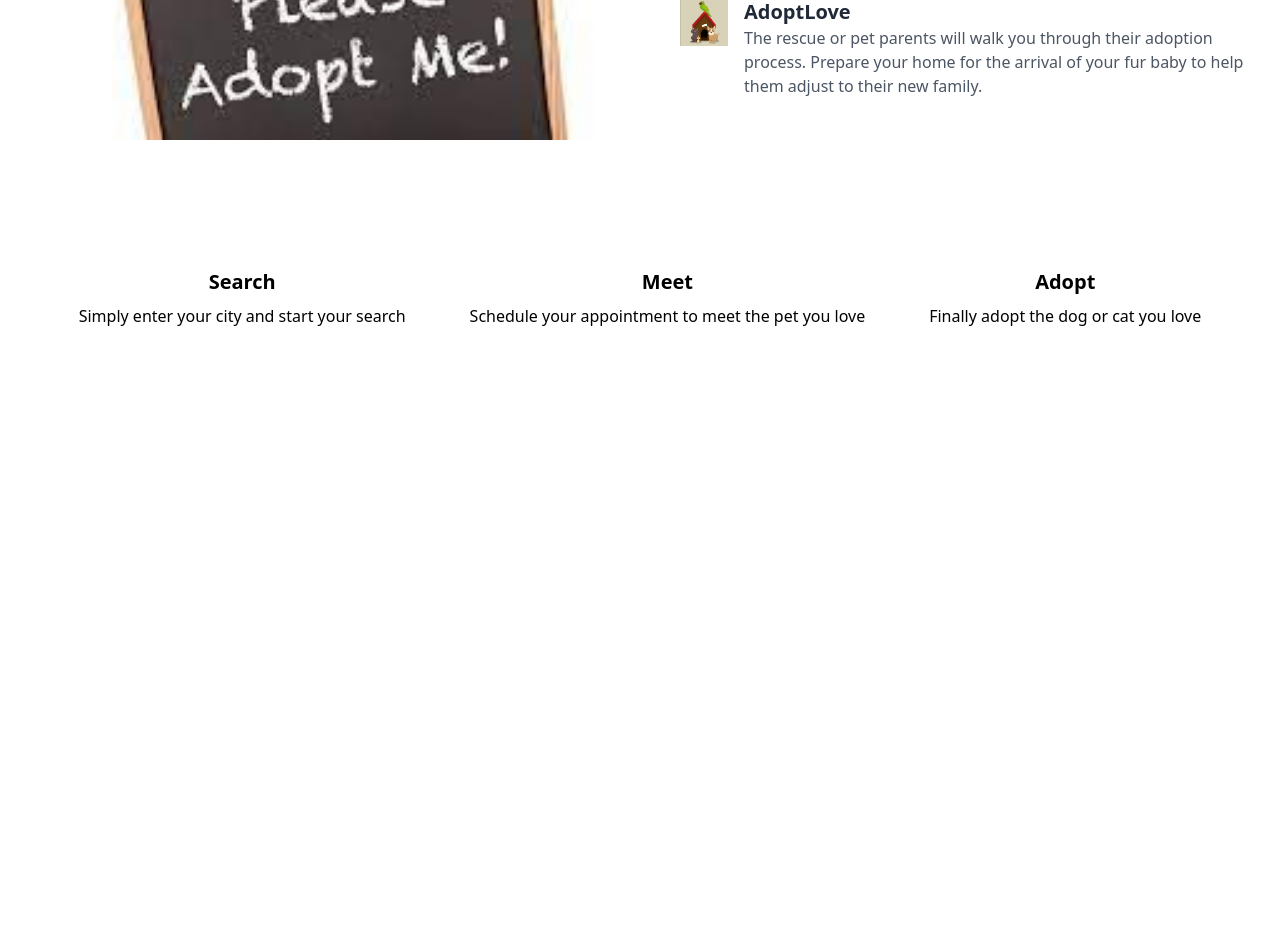
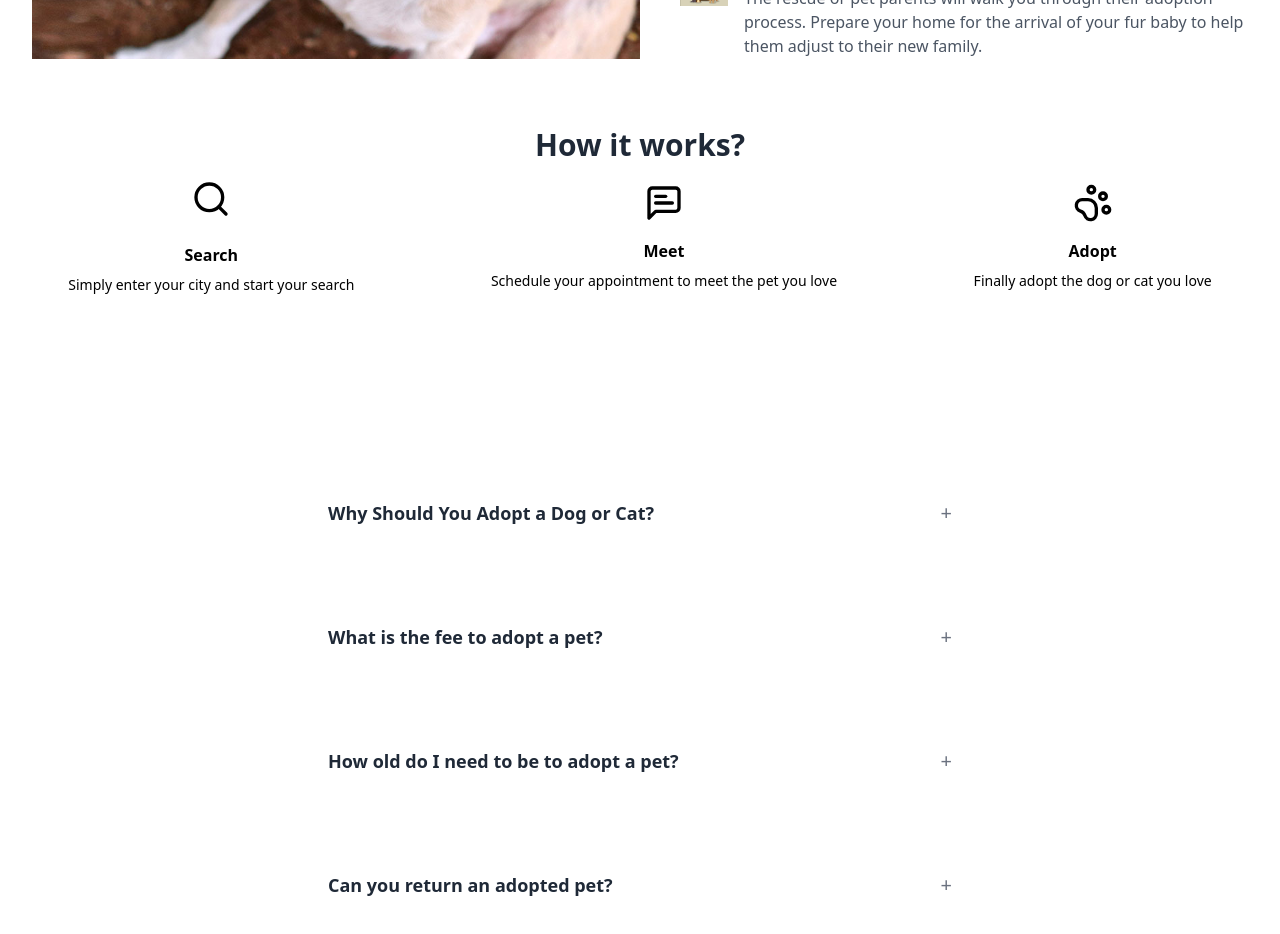
Before and after one commit to Harisshks/Pet--Adoption, a React (Vite) app in the folder frontend/: page / in a window 1280 px wide. Shown: the part 1600-2534 px from the top of the page. Before the commit the page ends 1976 px from the top, so only its background shows below. Built offline with nearby package versions, Linux system fonts and the light colour scheme.

Commit message:
Updated home

```diff
--- a/frontend/src/pages/Home.jsx
+++ b/frontend/src/pages/Home.jsx
@@ -1,32 +1,43 @@
-import React from 'react';
+import React, { useState } from 'react';
 import Navbar from '../components/Navbar';
-import myim from  '../assests/img/adopt-a-pet.jpg'
-import dogImage from '../assests/img/doggie.jpeg'
-import dogsearch from '../assests/img/search.png'
-import hours from '../assests/img/24.png'
-import pethomee from '../assests/img/pethomee.png'
+import myim from '../assests/img/adopt-a-pet.jpg';
+import dogImage from '../assests/img/doggoquote.jpg';
+import dogsearch from '../assests/img/search.png';
+import hours from '../assests/img/24.png';
+import pethomee from '../assests/img/pethomee.png';
+import { Search, MessageSquareText, PawPrint } from 'lucide-react';
+
 const Home = () => {
+  const [activeIndex, setActiveIndex] = useState(null);
+
+  const toggleAccordion = (index) => {
+    setActiveIndex(activeIndex === index ? null : index);
+  };
+
   return (
     <>
-    <Navbar/>
+      <Navbar />
 
       <div>
         {/* Section 1 */}
-    <div className='h-screen w-full'><img src={myim} className='h-full w-full'></img></div>
-    <div class="bg-gray-100 py-16 flex flex-col items-center">
+        <div className='h-screen w-full'>
+          <img src={myim} className='h-full w-full' alt="Adopt a Pet"></img>
+        </div>
 
-  <h1 class="text-3xl md:text-4xl font-bold text-gray-800 mb-4">
+        {/* Section 2 */}
+        <div className="bg-gray-100 py-16 flex flex-col items-center">
+          <h1 className="text-3xl md:text-4xl font-bold text-gray-800 mb-4">
             Re-Home and Adopt a Pet
           </h1>
-  <p class="text-lg text-gray-500 mb-8">
-    Every Pet Deserves a Good Home. <span class="font-semibold text-gray-800">#Adoptlove</span>
+          <p className="text-lg text-gray-500 mb-8">
+            Every Pet Deserves a Good Home. <span className="font-semibold text-gray-800">#Adoptlove</span>
           </p>
-  <a href="/adopt" class="bg-orange-500 hover:bg-orange-600 text-white font-semibold py-3 px-8 rounded-lg shadow">
+          <a href="/adopt" className="bg-orange-500 hover:bg-orange-600 text-white font-semibold py-3 px-8 rounded-lg shadow">
             Adopt a pet
           </a>
         </div>
 
-{/* Section 2 */}
+        {/* Section 3 */}
         <div className="py-16 bg-white">
           <div className="max-w-screen-xl mx-auto px-4 sm:px-6 lg:px-8">
             <div className="lg:flex lg:items-center">
@@ -72,8 +83,7 @@ const Home = () => {
                       </h3>
                       <p className="text-gray-600">
                         Once you find a pet, click "Adopt" and fill the form to adopt the pet you like.
-                    Contact us to learn more
-                    about how to meet and adopt the pet.
+                        Contact us to learn more about how to meet and adopt the pet.
                       </p>
                     </div>
                   </div>
@@ -102,35 +112,104 @@ const Home = () => {
         </div>
 
         {/* Section 3 */}
+        <h1 className="text-3xl font-bold text-gray-800 text-center py-1">
+          How it works?
+        </h1>
 
-      <div class="flex justify-center space-x-16 my-12">
-  <div class="text-center">
-    <div class="text-4xl mb-4">
-      <i class="fas fa-search"></i>
+        <div className="flex justify-around items-center text-center py-1">
+          <div className="flex flex-col items-center">
+            <div className="text-4xl py-2">
+              <Search className="h-10 w-10" />
             </div>
-    <h2 class="text-xl font-semibold mb-2">Search</h2>
-    <p>Simply enter your city and start your search</p>
+            <p className="mt-2 font-bold py-2">Search</p>
+            <p className="text-sm">Simply enter your city and start your search</p>
           </div>
-  <div class="text-center">
-    <div class="text-4xl mb-4">
 
-      <i class="fas fa-comments"></i>
+          <div className="flex flex-col items-center">
+            <div className="text-4xl py-2">
+              <MessageSquareText className="h-10 w-10" />
             </div>
-    <h2 class="text-xl font-semibold mb-2">Meet</h2>
-    <p>Schedule your appointment to meet the pet you love</p>
+            <h2 className="font-bold py-2">Meet</h2>
+            <p className="text-sm">Schedule your appointment to meet the pet you love</p>
           </div>
-  <div class="text-center">
-    <div class="text-4xl mb-4">
 
-      <i class="fas fa-shopping-cart"></i>
+          <div className="flex flex-col items-center">
+            <div className="text-4xl py-2">
+              <PawPrint className="h-10 w-10" />
             </div>
-    <h2 class="text-xl font-semibold mb-2">Adopt</h2>
-    <p>Finally adopt the dog or cat you love</p>
+            <h2 className="font-bold py-2">Adopt</h2>
+            <p className="text-sm">Finally adopt the dog or cat you love</p>
           </div>
         </div>
+
+        {/* Section 4 - Accordion */}
+        <div className="flex items-center justify-center h-screen bg-white px-4">
+  <div className="max-w-screen-xl mx-auto w-full md:w-2/3 lg:w-1/2">
+    <div className="space-y-16">
+      <div className="border-b border-gray-300 py-4">
+        <div className="flex justify-between items-center cursor-pointer" onClick={() => toggleAccordion(1)}>
+          <h3 className="text-lg font-semibold text-gray-800">Why Should You Adopt a Dog or Cat?</h3>
+          <span className={`text-gray-500 text-xl transition-transform transform ${activeIndex === 1 ? 'rotate-45' : ''}`}>
+            {activeIndex === 1 ? '-' : '+'}
+          </span>
+        </div>
+        {activeIndex === 1 && (
+          <p className="text-gray-700 mt-2">
+            Pet adoption is becoming the preferred way to find a new pet. Adoption will always be more convenient than buying from a pet shop or litter, bringing less stress and more savings!
+          </p>
+        )}
+      </div>
+
+      <div className="border-b border-gray-300 py-4">
+        <div className="flex justify-between items-center cursor-pointer" onClick={() => toggleAccordion(2)}>
+          <h3 className="text-lg font-semibold text-gray-800">What is the fee to adopt a pet?</h3>
+          <span className={`text-gray-500 text-xl transition-transform transform ${activeIndex === 2 ? 'rotate-45' : ''}`}>
+            {activeIndex === 2 ? '-' : '+'}
+          </span>
+        </div>
+        {activeIndex === 2 && (
+          <p className="text-gray-700 mt-2">
+            No, there is no fee for pet adoption on <a href="#" className="text-blue-600 underline">ThePawNest</a>, However, if you adopt from a different city, the pet owner/rescuer may ask for travel charges. If someone asks for additional fees, you can write to us <a href="/contact" className="text-blue-600 underline">here</a>.
+          </p>
+        )}
+      </div>
+
+      <div className="border-b border-gray-300 py-4">
+        <div className="flex justify-between items-center cursor-pointer" onClick={() => toggleAccordion(3)}>
+          <h3 className="text-lg font-semibold text-gray-800">How old do I need to be to adopt a pet?</h3>
+          <span className={`text-gray-500 text-xl transition-transform transform ${activeIndex === 3 ? 'rotate-45' : ''}`}>
+            {activeIndex === 3 ? '-' : '+'}
+          </span>
+        </div>
+        {activeIndex === 3 && (
+          <p className="text-gray-700 mt-2">
+            You need to be at least 18 years old to adopt a pet.
+          </p>
+        )}
+      </div>
+
+      <div className="border-b border-gray-300 py-4">
+        <div className="flex justify-between items-center cursor-pointer" onClick={() => toggleAccordion(4)}>
+          <h3 className="text-lg font-semibold text-gray-800">Can you return an adopted pet?</h3>
+          <span className={`text-gray-500 text-xl transition-transform transform ${activeIndex === 4 ? 'rotate-45' : ''}`}>
+            {activeIndex === 4 ? '-' : '+'}
+          </span>
+        </div>
+        {activeIndex === 4 && (
+          <p className="text-gray-700 mt-2">
+            Yes, if the adoption doesn't work out, you can return the pet for re-adoption.
+          </p>
+        )}
+      </div>
+    </div>
+  </div>
+</div>
+
+
 
       </div>
     </>
   );
 };
+
 export default Home;
```
Also changed, not shown: 1 other file (tests, documents, lock files or other folders). Lines whose indentation alone changed are shown as unchanged.
